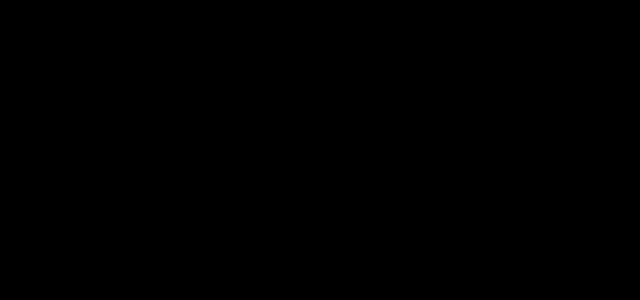
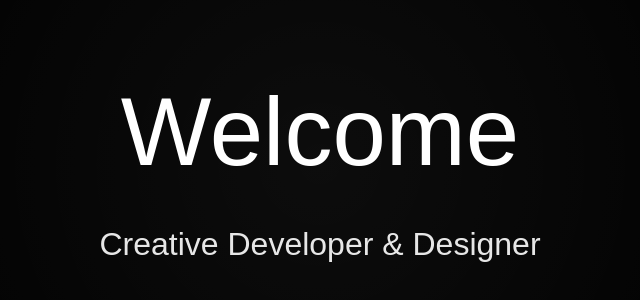
Before and after one commit to smolikja-team/smolikja.team, a Next.js app: page / in a window 1280 px wide. Shown: the part 236-536 px from the top of the page, without its empty margins (320-960 px from the left). Built offline with nearby package versions, Linux system fonts and the light colour scheme.

Commit message:
fix: ios safari video compatibility

```diff
--- a/app/globals.css
+++ b/app/globals.css
@@ -126,6 +126,43 @@ body {
 .foreground-video::-webkit-media-controls-start-playback-button {
   -webkit-appearance: none;
   display: none !important;
+}
+
+/* Hide all video controls for cleaner appearance */
+.foreground-video::-webkit-media-controls {
+  display: none !important;
+}
+
+.foreground-video::-webkit-media-controls-panel {
+  display: none !important;
+}
+
+.foreground-video::-webkit-media-controls-play-button {
+  display: none !important;
+}
+
+.foreground-video::-webkit-media-controls-volume-slider {
+  display: none !important;
+}
+
+/* Video fallback styles */
+.video-fallback {
+  width: 100%;
+  height: 100%;
+  display: flex;
+  align-items: center;
+  justify-content: center;
+  position: absolute;
+  top: 0;
+  left: 0;
+  z-index: 1;
+  background: radial-gradient(circle at center, rgba(255, 255, 255, 0.05) 0%, transparent 70%);
+}
+
+.fallback-content {
+  text-align: center;
+  color: white;
+  animation: fadeInUp 0.8s ease-out;
 }
 
 /* Mobile-specific video optimizations */
--- a/app/page.tsx
+++ b/app/page.tsx
@@ -1,6 +1,6 @@
 "use client";
 
-import { useEffect, useState } from 'react';
+import { useEffect, useState, useRef } from 'react';
 
 // Function to determine video resolution based on viewport
 function getVideoResolution() {
@@ -25,12 +25,30 @@ function getVideoUrls(resolution: string) {
   };
 }
 
+// Function to detect browser capabilities
+function getBrowserCapabilities() {
+  if (typeof window === 'undefined') return { supportsWebM: false, isIOS: false };
+
+  const video = document.createElement('video');
+  const supportsWebM = video.canPlayType('video/webm') !== '';
+
+  // Detect iOS (including iPad Pro with desktop user agent)
+  const isIOS = /iPad|iPhone|iPod/.test(navigator.userAgent) ||
+    (navigator.platform === 'MacIntel' && navigator.maxTouchPoints > 1);
+
+  return { supportsWebM, isIOS };
+}
+
 export default function Home() {
   const [videoResolution, setVideoResolution] = useState('1080p');
+  const [browserCaps, setBrowserCaps] = useState({ supportsWebM: false, isIOS: false });
+  const [videoError, setVideoError] = useState(false);
+  const videoRef = useRef<HTMLVideoElement>(null);
 
   useEffect(() => {
-    // Set initial resolution
+    // Set initial resolution and browser capabilities
     setVideoResolution(getVideoResolution());
+    setBrowserCaps(getBrowserCapabilities());
 
     // Update resolution on window resize
     const handleResize = () => {
@@ -41,33 +59,94 @@ export default function Home() {
     return () => window.removeEventListener('resize', handleResize);
   }, []);
 
+  useEffect(() => {
+    // Ensure video plays on iOS after load
+    const video = videoRef.current;
+    if (video && browserCaps.isIOS) {
+      const playVideo = async () => {
+        try {
+          await video.play();
+        } catch (error) {
+          console.log('Autoplay failed on iOS, which is expected:', error);
+        }
+      };
+
+      if (video.readyState >= 2) {
+        playVideo();
+      } else {
+        video.addEventListener('loadeddata', playVideo, { once: true });
+      }
+    }
+  }, [videoResolution, browserCaps.isIOS]);
+
   const videoUrls = getVideoUrls(videoResolution);
   return (
     <div className="scroll-snap-container">
       {/* Intro Section - Foreground Video Only */}
       <section className="section section-intro">
+        {!videoError && (
           <video
+            ref={videoRef}
             key={videoResolution} // Force re-render when resolution changes
             autoPlay
             muted
             loop
             playsInline
-          preload="auto"
+            preload="metadata" // Changed from "auto" for better iOS compatibility
             className="foreground-video"
+            controls={false}
+            disablePictureInPicture
             onLoadedData={() => {
               console.log(`Video loaded: ${videoResolution} resolution`);
+              setVideoError(false);
+            }}
+            onCanPlay={() => {
+              // Additional attempt to play on iOS
+              if (browserCaps.isIOS && videoRef.current) {
+                videoRef.current.play().catch(() => {
+                  console.log('iOS autoplay prevented, video will play on user interaction');
+                });
+              }
             }}
             onError={(e) => {
-            console.log('Video failed to load, using fallback background');
-            e.currentTarget.style.display = 'none';
+              console.log('Video failed to load:', e);
+              setVideoError(true);
+            }}
+            onStalled={() => {
+              console.log('Video stalled, attempting recovery...');
+              if (videoRef.current) {
+                videoRef.current.load();
+              }
             }}
           >
-          {/* WebM sources (preferred for better compression) */}
-          <source src={videoUrls.webm} type="video/webm" />
-          {/* MP4 fallback */}
+            {/* Prioritize MP4 for iOS Safari since WebM is not supported */}
+            {browserCaps.isIOS ? (
+              <>
                 <source src={videoUrls.mp4} type="video/mp4" />
+              </>
+            ) : (
+              <>
+                {browserCaps.supportsWebM && <source src={videoUrls.webm} type="video/webm" />}
+                <source src={videoUrls.mp4} type="video/mp4" />
+              </>
+            )}
             Your browser does not support the video tag.
           </video>
+        )}
+
+        {/* Fallback content when video fails */}
+        {videoError && (
+          <div className="video-fallback">
+            <div className="fallback-content">
+              <h1 style={{ fontSize: 'clamp(3rem, 8vw, 6rem)', marginBottom: '1rem' }}>
+                Welcome
+              </h1>
+              <p style={{ fontSize: 'clamp(1.2rem, 3vw, 2rem)', opacity: 0.9 }}>
+                Creative Developer & Designer
+              </p>
+            </div>
+          </div>
+        )}
       </section>
 
       {/* Projects Section */}
```
Lines whose indentation alone changed are shown as unchanged.
